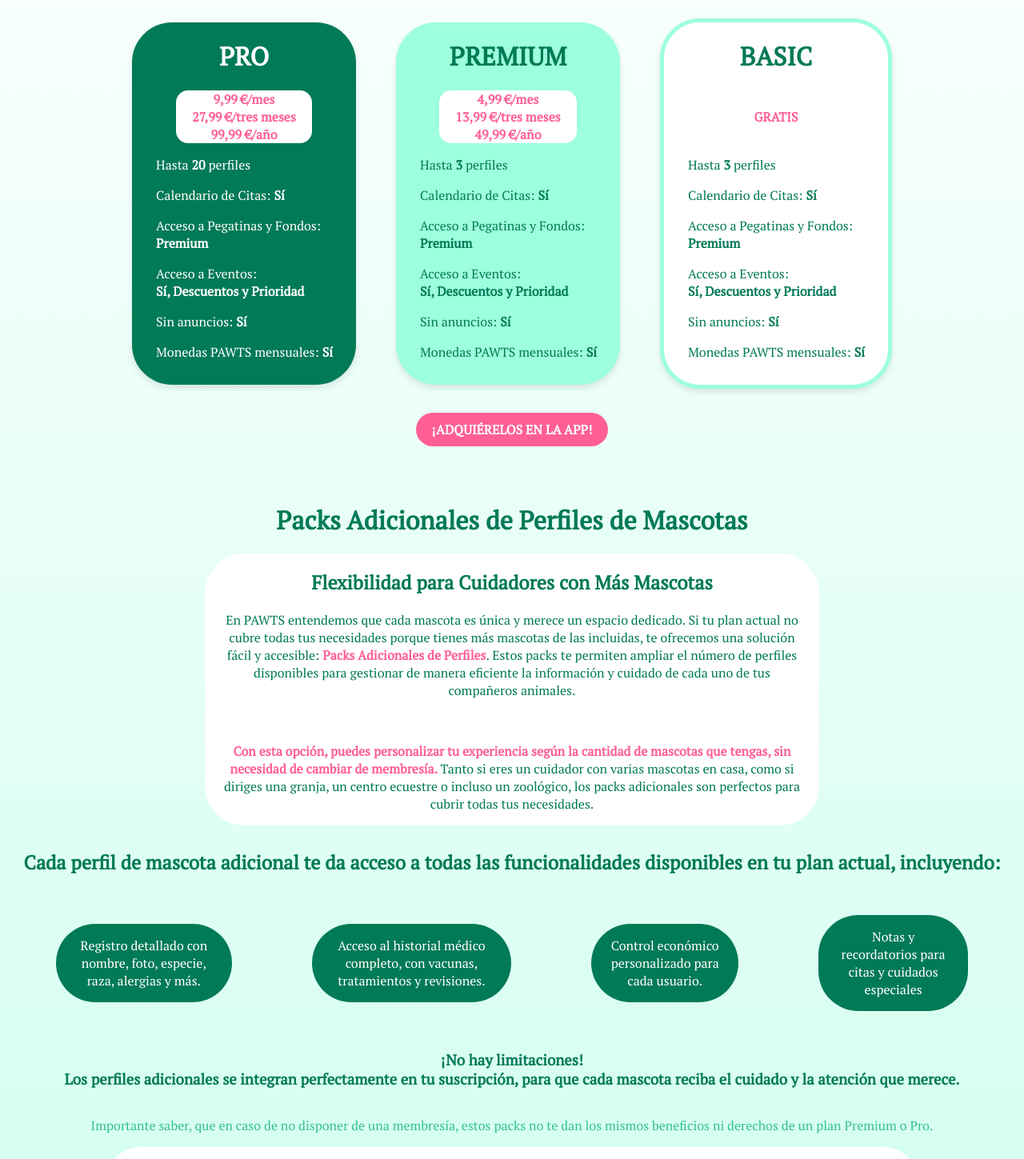
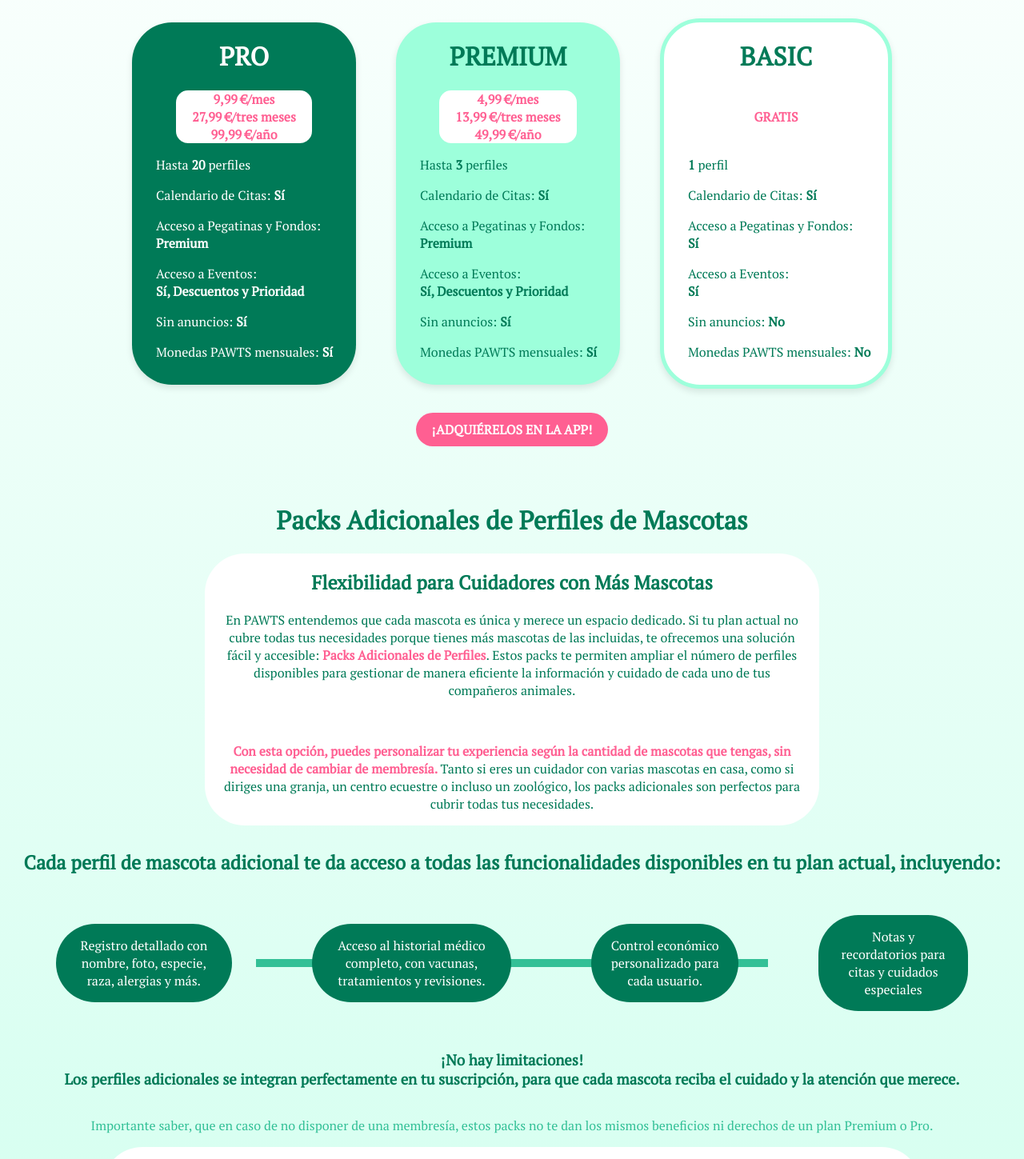
Before and after one commit to joeldin03/RompeMalla, a PHP site: page /pages/membresias.php in a window 1280 px wide. Shown: the part 331-1780 px from the top of the page at 80% size. Run offline with PHP 8.4, Linux system fonts and the light colour scheme.

Commit message:
fixes on membresias

```diff
--- a/css/membresias.css
+++ b/css/membresias.css
@@ -126,6 +126,16 @@
     padding: 30px;
 }
 
+.incluyen-container hr {
+    border: none;
+    border-top: 10px solid;
+    width: calc(100% - 640px);
+    position: absolute;
+    z-index: -1;
+    left: 320px;
+    border-color: #33C096;
+}
+
 .incluyen {
     background-color: #007A57;
     color: white;
@@ -150,6 +160,7 @@
 .funciones-container {
     display: flex;
     align-items: flex-end;
+
 }
 
 .funcion {
@@ -188,6 +199,7 @@
     background-position: center;
     background-repeat: no-repeat;
     border-radius: 25px;
+    margin: 0 auto;
     margin-bottom: 50px;
 }
 
@@ -200,13 +212,21 @@
     display: flex;
     align-items: center;
     justify-content: center;
+
 }
+
+.beneficio p {
+    text-align: left;
+}
+
 
 .info-beneficio {
     display: flex;
     flex-direction: column;
     text-align: left;
     align-items: center;
+    padding: 20px;
+    width: 40%;
 }
 
 .ampliar-perfiles {
--- a/pages/membresias.php
+++ b/pages/membresias.php
@@ -1,5 +1,6 @@
 <!DOCTYPE html>
 <html lang="es">
+
 <head>
     <meta charset="UTF-8">
     <meta name="viewport" content="width=device-width, initial-scale=1.0">
@@ -8,6 +9,7 @@
     <link href="https://fonts.googleapis.com/css2?family=PT+Serif&display=swap" rel="stylesheet">
     <link rel="icon" href="../img/logo chiquito.png">
 </head>
+
 <body>
     <?php include '../resources/header.php'; ?>
 
@@ -52,12 +54,12 @@
             <div class="prices">
                 <strong><br>GRATIS<br><br></strong>
             </div>
-                <p>Hasta <strong>3</strong> perfiles</p>
+            <p><strong>1</strong> perfil</p>
             <p>Calendario de Citas: <strong>Sí</strong></p>
-                <p>Acceso a Pegatinas y Fondos: <strong>Premium</strong></p>
-                <p>Acceso a Eventos: <br><strong>Sí, Descuentos y Prioridad</strong></p>
-                <p>Sin anuncios: <strong>Sí</strong></p>
-                <p>Monedas PAWTS mensuales: <strong>Sí</strong></p>
+            <p>Acceso a Pegatinas y Fondos: <br><strong>Sí</strong></p>
+            <p>Acceso a Eventos: <br><strong>Sí</strong></p>
+            <p>Sin anuncios: <strong>No</strong></p>
+            <p>Monedas PAWTS mensuales: <strong>No</strong></p>
         </div>
     </div>
     <a href="#" class="adquierelos">¡ADQUIÉRELOS EN LA APP!</a>
@@ -96,6 +98,7 @@
         <div class="incluyen">
             <p>Notas y recordatorios para citas y cuidados especiales</p>
         </div>
+        <hr>
     </div>
     <h3>
         ¡No hay limitaciones!<br>
@@ -128,6 +131,7 @@
         <h1>Packs Disponibles</h1>
         <div class="table-container"></div>
     </div>
+    <div class="beneficios-container">
         <div class="beneficio">
             <img src="../img/Star 1.png" alt="estrella de colores">
             <div class="info-beneficio">
@@ -156,6 +160,7 @@
                 <p>Todos los datos de las mascotas adicionales se sincronizan automáticamente con la nube para garantizar su seguridad</p>
             </div>
         </div>
+    </div>
     <div class="ampliar-perfiles">
         <h2>¿Listo para Ampliar tus Perfiles?</h2>
         <p>
@@ -166,4 +171,5 @@
     </div>
     <?php include '../resources/footer.php'; ?>
 </body>
+
 </html>
```
Lines whose indentation alone changed are shown as unchanged.
